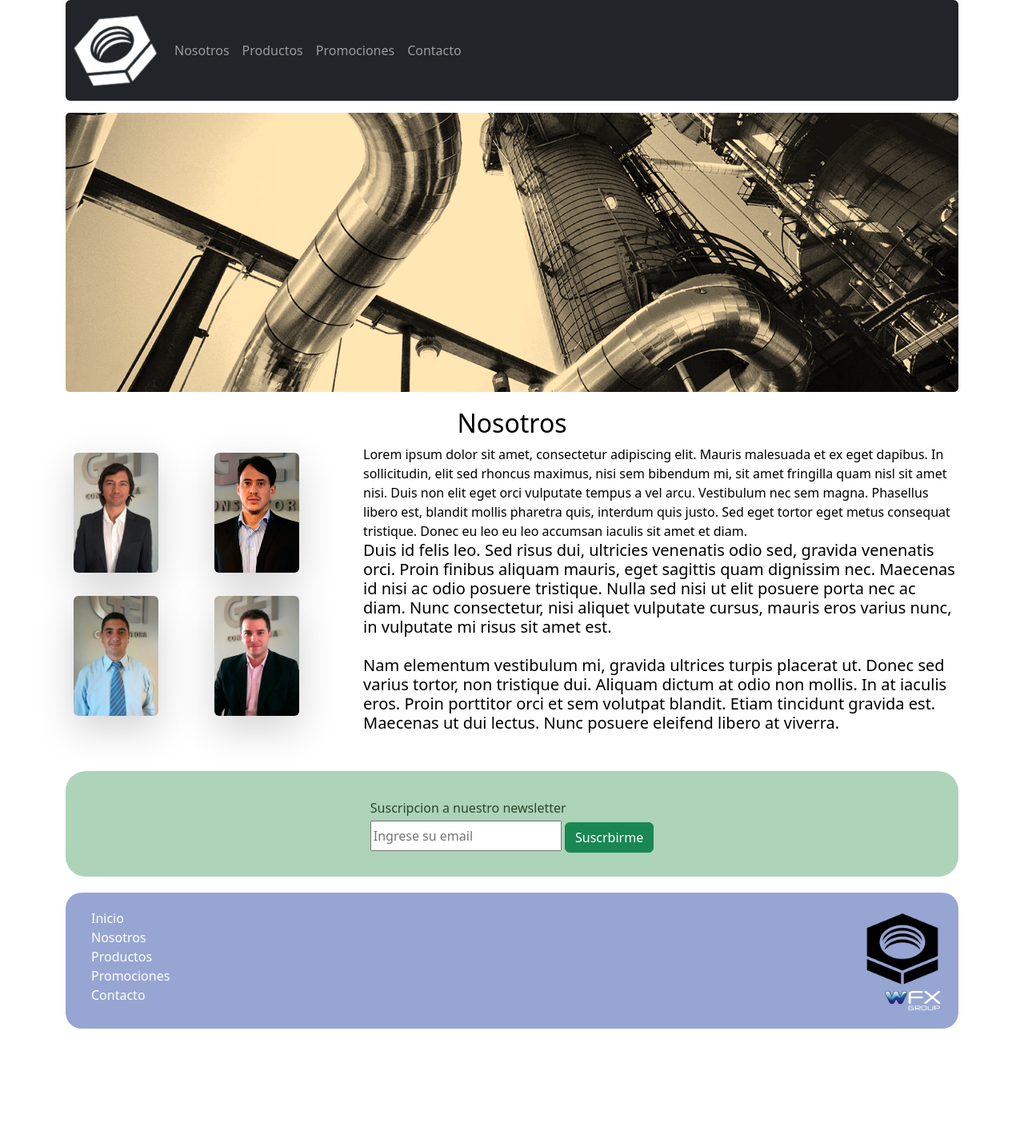
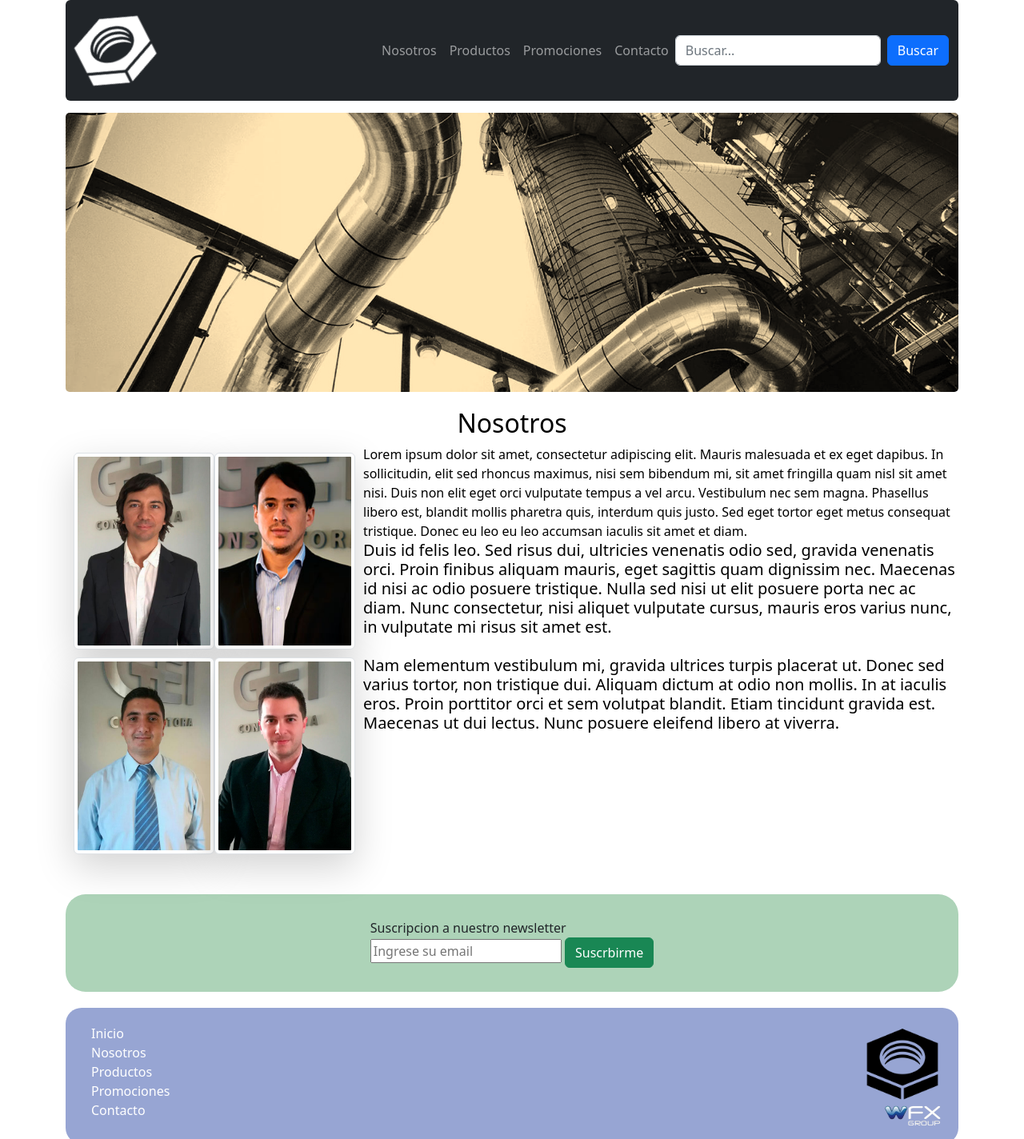
Before and after one commit to thelaw2k/curso_dw, a plain HTML site: page pages/nosotros.html in a window 1280 px wide. Shown: the top 1424 px of the page at 80% size. Before the commit the page ends 1286 px from the top, so only its background shows below. Drawn offline with nearby package versions, Linux system fonts and the light colour scheme.

Commit message:
Entrega Clase 12

```diff
--- a/css/estilos.css
+++ b/css/estilos.css
@@ -60,15 +60,10 @@ body {
 .pie__formNews{
     display:flex;
     margin-top: 40px;
-    padding-top: 30px;
-    padding-bottom: 30px;
-    height: auto;
+    padding: 30px 0px 30px 0px;
     width: 100%;
-    max-height: 200px;
     background-color: rgb(173, 211, 184);
     justify-content: center;
-    color: rgb(43, 71, 41);
-    line-height: 2em;
     border-radius: 25px;
 }
 
@@ -180,13 +175,10 @@ body {
     padding: 10px;
 }
 
-@media screen and (max-width: 950px) {
+@media screen and (max-width: 800px) {
     .main__fotoIntegrante{
         grid-template-columns: 1fr;
         column-gap: 3px;
-    }
-    .main__textoNosotros {
-        font-size: 0.8em;
     }
 }
 
@@ -220,7 +212,7 @@ body {
 }
 
 
-@media screen and (max-width: 850px) {
+@media screen and (max-width: 1000px) {
     .tablaProductos{
         grid-template-columns: repeat(2, 1fr);
     }
--- a/pages/nosotros.html
+++ b/pages/nosotros.html
@@ -22,20 +22,24 @@
                     <span class="navbar-toggler-icon"></span>
                 </button>
                 <div class="collapse navbar-collapse justify-content-end" id="navbarToggler">
-                    <ul class="navbar-nav me-auto mb-2 mb-lg-0">
+                    <ul class="navbar-nav">
                         <li class="nav-item">
-                        <a class="nav-link" aria-current="page" href="./nosotros.html">Nosotros</a>
+                            <a class="nav-link" aria-current="page" href="./nosotros.html">Nosotros</a>
                         </li>
                         <li class="nav-item">
-                        <a class="nav-link" href="./productos.html">Productos</a>
+                            <a class="nav-link" href="./productos.html">Productos</a>
                         </li>
                         <li class="nav-item">
-                        <a class="nav-link" href="./promociones.html">Promociones</a>
+                            <a class="nav-link" href="./promociones.html">Promociones</a>
                         </li>
                         <li class="nav-item">
-                        <a class="nav-link" href="./contacto.html">Contacto</a>
+                            <a class="nav-link" href="./contacto.html">Contacto</a>
                         </li>
                     </ul>
+                    <form class="d-flex">
+                        <input class="form-control me-2" type="search" placeholder="Buscar..." aria-label="Search">
+                        <button class="btn btn-primary" type="submit">Buscar</button>
+                    </form>
                 </div>
             </div>
         </nav>
@@ -50,10 +54,10 @@
             <!-- Tabla Nosotros -->
             <div class="main__tablaNosotros">
                 <div class="main__fotoIntegrante">
-                    <img src="../assets/1.jpg" height="150" alt="Integrante 1" class="shadow-lg rounded">
-                    <img src="../assets/3.jpg" height="150" alt="Integrante 2" class="shadow-lg rounded">
-                    <img src="../assets/2.jpg" height="150" alt="Integrante 3" class="shadow-lg rounded">
-                    <img src="../assets/4.jpg" height="150" alt="Integrante 4" class="shadow-lg rounded">
+                    <img src="../assets/1.jpg" height="150" alt="Integrante 1" class="shadow-lg img-thumbnail">
+                    <img src="../assets/3.jpg" height="150" alt="Integrante 2" class="shadow-lg img-thumbnail">
+                    <img src="../assets/2.jpg" height="150" alt="Integrante 3" class="shadow-lg img-thumbnail">
+                    <img src="../assets/4.jpg" height="150" alt="Integrante 4" class="shadow-lg img-thumbnail">
                 </div>
                 <div class="main__textoNosotros">
                     Lorem ipsum dolor sit amet, consectetur adipiscing elit. Mauris malesuada et ex eget dapibus. In sollicitudin, elit sed rhoncus maximus, nisi sem bibendum mi, sit amet fringilla quam nisl sit amet nisi. Duis non elit eget orci vulputate tempus a vel arcu. Vestibulum nec sem magna. Phasellus libero est, blandit mollis pharetra quis, interdum quis justo. Sed eget tortor eget metus consequat tristique. Donec eu leo eu leo accumsan iaculis sit amet et diam.</h4>
```
Also changed, not shown: index.html (+10 -6 lines), pages/contacto.html (+9 -5 lines), pages/productos.html (+9 -5 lines), pages/promociones.html (+17 -13 lines).
